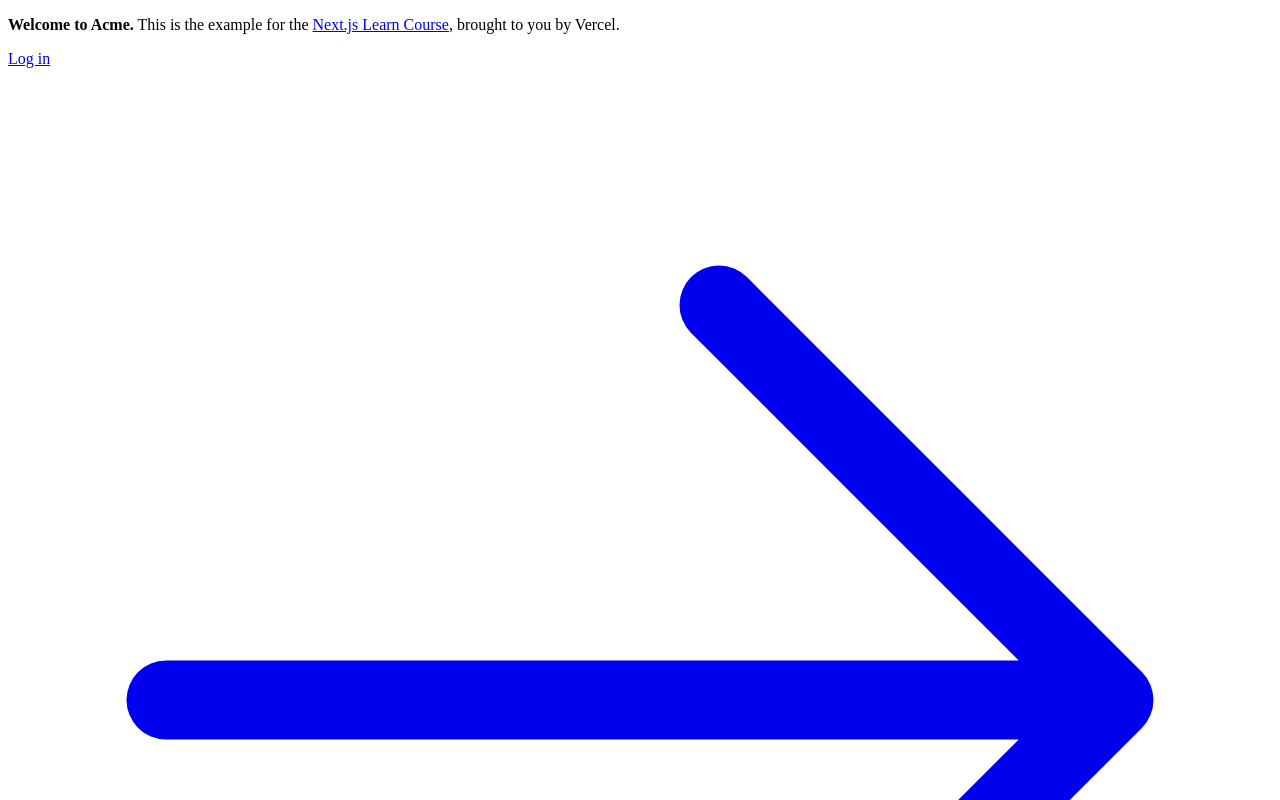
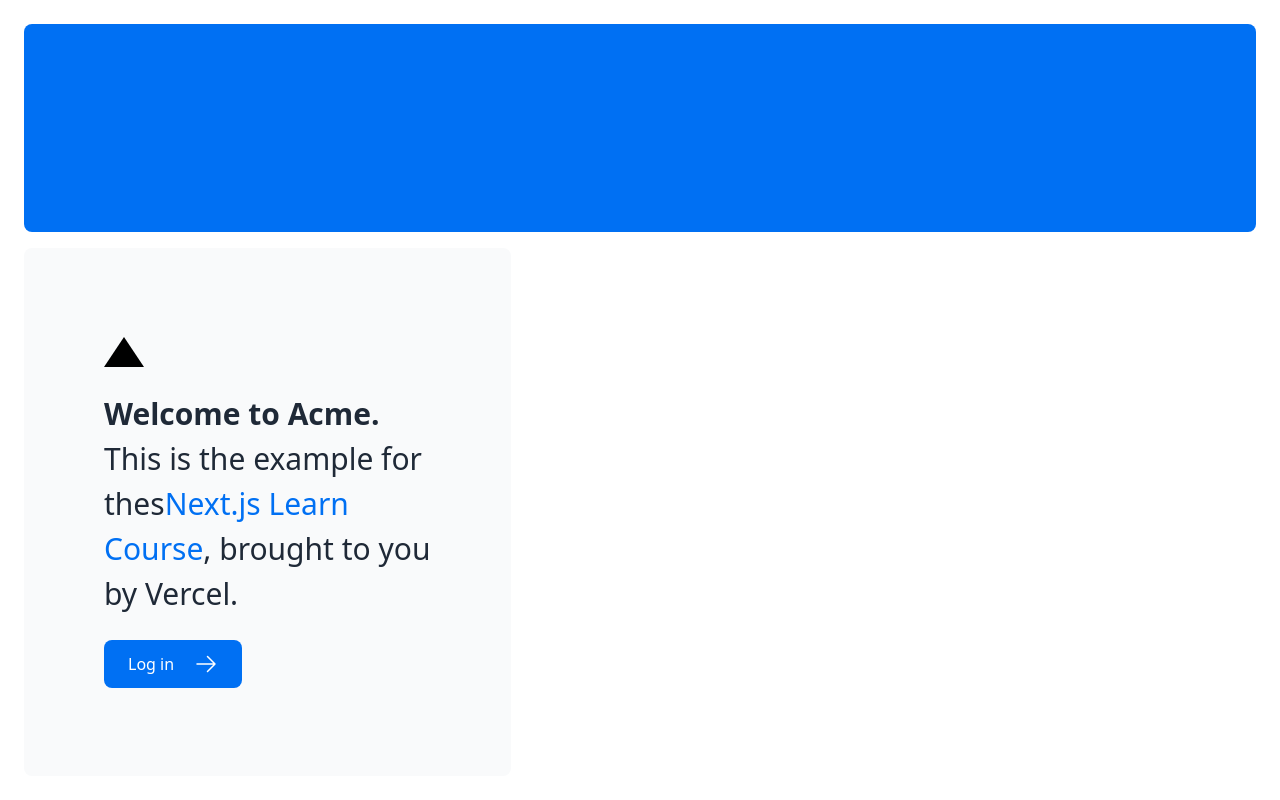
Before and after one commit to GaneshSrambikal/nextjs_from_official, a Next.js app: page / in a window 1280 px wide. Shown: the top 800 px of the page. Built offline with nearby package versions, Linux system fonts and the light colour scheme.

Commit message:
addes files

```diff
--- a/app/layout.tsx
+++ b/app/layout.tsx
@@ -1,3 +1,4 @@
+import '@/app/ui/global.css'
 export default function RootLayout({
   children,
 }: {
--- a/app/page.tsx
+++ b/app/page.tsx
@@ -10,8 +10,11 @@
       </div>
       <div className="mt-4 flex grow flex-col gap-4 md:flex-row">
         <div className="flex flex-col justify-center gap-6 rounded-lg bg-gray-50 px-6 py-10 md:w-2/5 md:px-20">
+          <div
+            className="h-0 w-0 border-b-[30px] border-l-[20px] border-r-[20px] border-b-black border-l-transparent border-r-transparent"
+          />
           <p className={`text-xl text-gray-800 md:text-3xl md:leading-normal`}>
-            <strong>Welcome to Acme.</strong> This is the example for the{' '}
+            <strong>Welcome to Acme.</strong> This is the example for thes
             <a href="https://nextjs.org/learn/" className="text-blue-500">
               Next.js Learn Course
             </a>
--- a/package.json
+++ b/package.json
@@ -13,6 +13,7 @@
     "@types/node": "20.5.7",
     "@vercel/postgres": "^0.5.0",
     "autoprefixer": "10.4.15",
+    "babel": "^6.23.0",
     "bcrypt": "^5.1.1",
     "clsx": "^2.0.0",
     "next": "^14.0.2",
```
Also changed, not shown: 1 other file (tests, documents, lock files or other folders).
